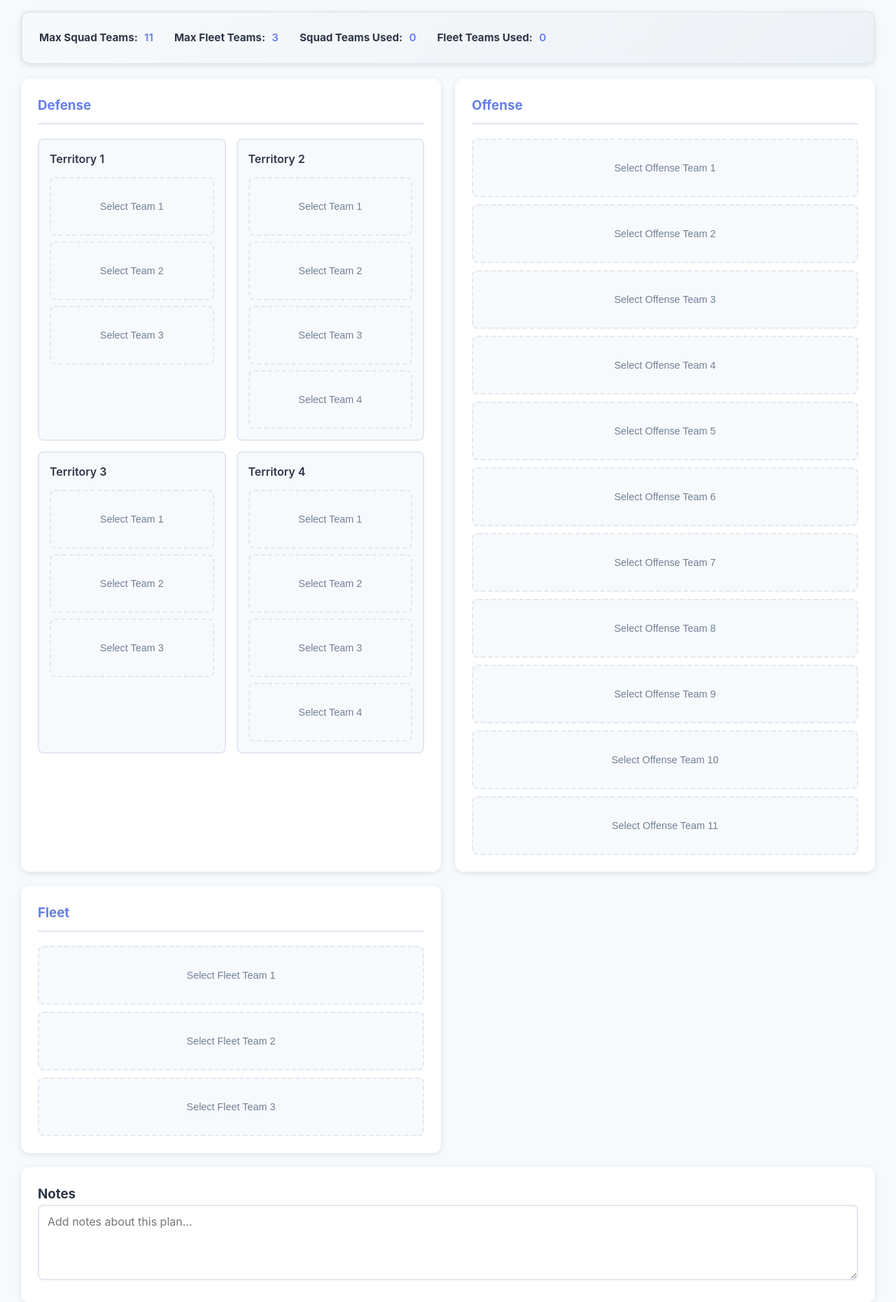
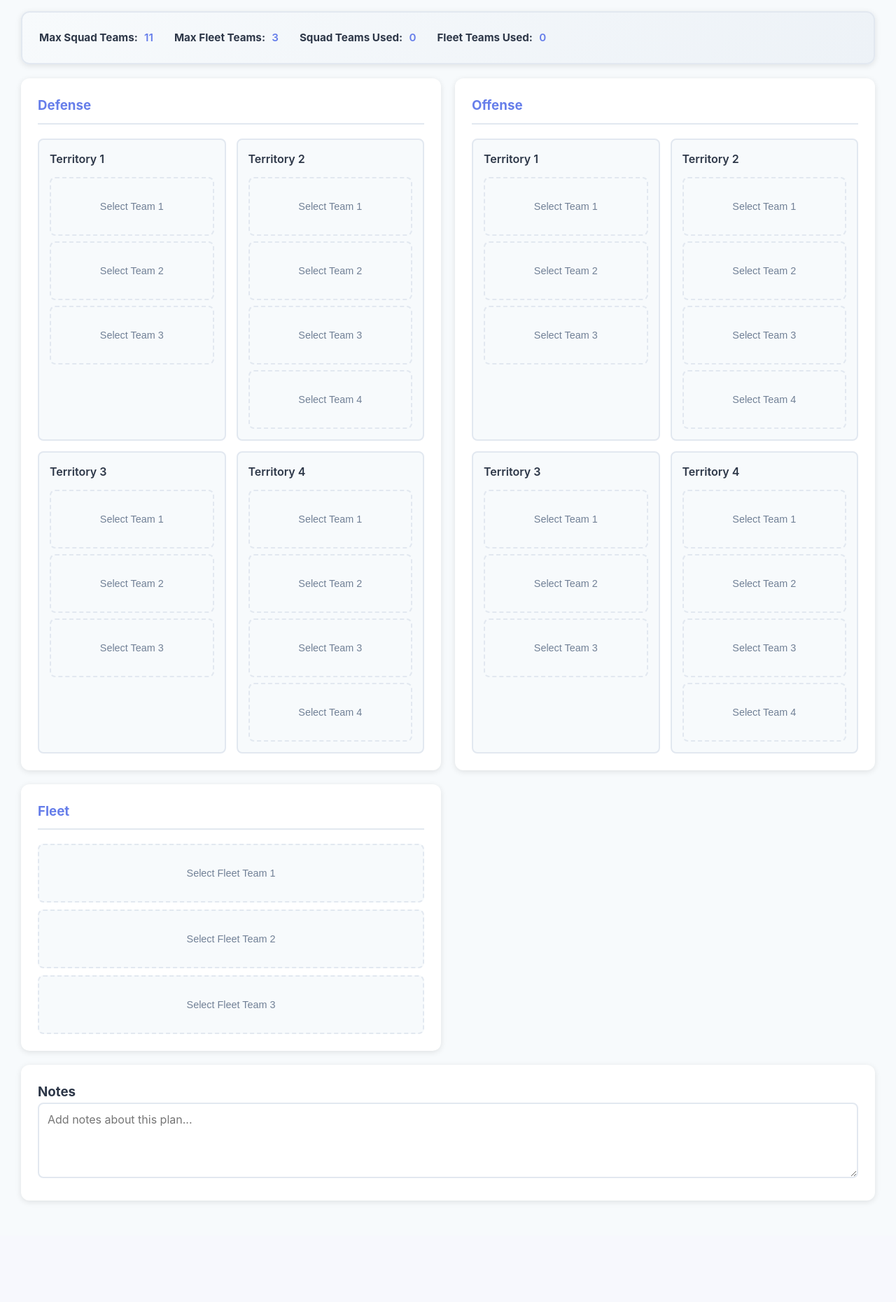
Before and after one commit to iAMiiTzz/swgoh_planner, a PHP site: page /gac.php in a window 1280 px wide. Shown: the part 279-2140 px from the top of the page at 70% size. After the commit the page ends 1997 px from the top, so only its background shows below. Run offline with PHP 8.4, Linux system fonts and the light colour scheme; the visitor is signed in with stand-in values (Sample User, id 1).

Commit message:
Update offense section to use territory-based layout like defense

```diff
--- a/php/gac.php
+++ b/php/gac.php
@@ -53,8 +53,8 @@ require_once 'includes/header.php';
         <!-- Offense Section -->
         <div class="gac-section">
             <h3>Offense</h3>
-            <div id="offenseTeams" class="offense-teams">
-                <!-- Offense teams will be generated here -->
+            <div id="offenseTerritories" class="territories-grid">
+                <!-- Territories will be generated here -->
             </div>
         </div>
 
@@ -246,8 +246,8 @@ function updateLayout() {
     // Generate defense territories
     generateDefenseTerritories(config.territories);
 
-    // Generate offense teams
-    generateOffenseTeams(config.maxSquadTeams);
+    // Generate offense territories (same structure as defense)
+    generateOffenseTerritories(config.territories);
 
     // Generate fleet teams
     generateFleetTeams(config.maxFleetTeams);
@@ -280,22 +280,29 @@ function generateDefenseTerritories(territories) {
     });
 }
 
-function generateOffenseTeams(maxTeams) {
-    const container = document.getElementById('offenseTeams');
+function generateOffenseTerritories(territories) {
+    const container = document.getElementById('offenseTerritories');
     container.innerHTML = '';
 
-    for (let i = 0; i < maxTeams; i++) {
-        const teamDiv = document.createElement('div');
-        teamDiv.className = 'team-slot';
-        teamDiv.innerHTML = `
-            <button type="button" class="team-select-button" onclick="openCharacterModal('offense', ${i})">
-                <div class="team-characters-display" id="offense-${i}">
-                    <span class="team-select-placeholder">Select Offense Team ${i + 1}</span>
+    territories.forEach((territory, index) => {
+        const territoryDiv = document.createElement('div');
+        territoryDiv.className = 'territory-card';
+        territoryDiv.innerHTML = `
+            <h4>${territory.name}</h4>
+            <div class="territory-teams" data-territory="${index}">
+                ${Array(territory.maxTeams).fill(0).map((_, i) => `
+                    <div class="team-slot" data-territory="${index}" data-slot="${i}">
+                        <button type="button" class="team-select-button" onclick="openCharacterModal('offense', ${index}, ${i})">
+                            <div class="team-characters-display" id="offense-${index}-${i}">
+                                <span class="team-select-placeholder">Select Team ${i + 1}</span>
                             </div>
                         </button>
+                    </div>
+                `).join('')}
+            </div>
         `;
-        container.appendChild(teamDiv);
-    }
+        container.appendChild(territoryDiv);
+    });
 }
 
 function generateFleetTeams(maxTeams) {
@@ -327,9 +334,9 @@ function updateCounts() {
         if (display.querySelector('.character-image')) defenseCount++;
     });
 
-    // Count offense teams
+    // Count offense teams (by territory)
     let offenseCount = 0;
-    document.querySelectorAll('#offenseTeams .team-characters-display').forEach(display => {
+    document.querySelectorAll('#offenseTerritories .team-characters-display').forEach(display => {
         if (display.querySelector('.character-image')) offenseCount++;
     });
 
@@ -371,10 +378,12 @@ function collectPlanData() {
         });
     });
 
-    // Collect offense teams
+    // Collect offense teams by territory
     const offenseTeams = [];
-    for (let i = 0; i < config.maxSquadTeams; i++) {
-        const display = document.getElementById(`offense-${i}`);
+    config.territories.forEach((territory, tIndex) => {
+        const teams = [];
+        for (let i = 0; i < territory.maxTeams; i++) {
+            const display = document.getElementById(`offense-${tIndex}-${i}`);
             if (display) {
                 const characters = Array.from(display.querySelectorAll('.character-image')).map(img => ({
                     id: img.dataset.characterId,
@@ -382,10 +391,15 @@ function collectPlanData() {
                     image: img.src
                 }));
                 if (characters.length > 0) {
-                offenseTeams.push(characters);
+                    teams.push(characters);
                 }
             }
         }
+        offenseTeams.push({
+            territory: territory.name,
+            teams: teams
+        });
+    });
 
     // Collect fleet teams
     const fleetTeams = [];
@@ -532,10 +546,15 @@ function loadPlanData(plan) {
         });
     }
 
-    // Load offense teams
+    // Load offense teams (handle both old format and new territory format)
     if (plan.offense_teams && Array.isArray(plan.offense_teams)) {
-        plan.offense_teams.forEach((team, index) => {
-            const display = document.getElementById(`offense-${index}`);
+        // Check if it's the new territory format
+        if (plan.offense_teams.length > 0 && plan.offense_teams[0].territory) {
+            // New territory-based format
+            plan.offense_teams.forEach((territoryData, tIndex) => {
+                if (territoryData.teams && Array.isArray(territoryData.teams)) {
+                    territoryData.teams.forEach((team, teamIndex) => {
+                        const display = document.getElementById(`offense-${tIndex}-${teamIndex}`);
                         if (display && Array.isArray(team)) {
                             display.innerHTML = '';
                             team.forEach(char => {
@@ -551,6 +570,45 @@ function loadPlanData(plan) {
                             });
                         }
                     });
+                }
+            });
+        } else {
+            // Old format - just array of teams (for backward compatibility)
+            plan.offense_teams.forEach((team, index) => {
+                // Try to find a matching slot in territories
+                const league = document.getElementById('league').value;
+                const format = document.getElementById('format').value;
+                const config = GAC_CONFIG[league][format];
+                let slotIndex = 0;
+                let territoryIndex = 0;
+
+                // Distribute teams across territories
+                for (let t = 0; t < config.territories.length && slotIndex < index; t++) {
+                    if (slotIndex + config.territories[t].maxTeams > index) {
+                        territoryIndex = t;
+                        break;
+                    }
+                    slotIndex += config.territories[t].maxTeams;
+                }
+
+                const teamSlotIndex = index - slotIndex;
+                const display = document.getElementById(`offense-${territoryIndex}-${teamSlotIndex}`);
+                if (display && Array.isArray(team)) {
+                    display.innerHTML = '';
+                    team.forEach(char => {
+                        const img = document.createElement('img');
+                        img.className = 'character-image';
+                        img.src = char.image || `https://swgoh.gg/static/img/assets/tex.char_${char.id}.png`;
+                        img.alt = char.name;
+                        img.dataset.characterId = char.id;
+                        img.dataset.characterName = char.name;
+                        img.onerror = function() { this.src = 'https://via.placeholder.com/50?text=?'; };
+                        img.title = char.name;
+                        display.appendChild(img);
+                    });
+                }
+            });
+        }
     }
 
     // Load fleet teams
```
Lines whose indentation alone changed are shown as unchanged.
